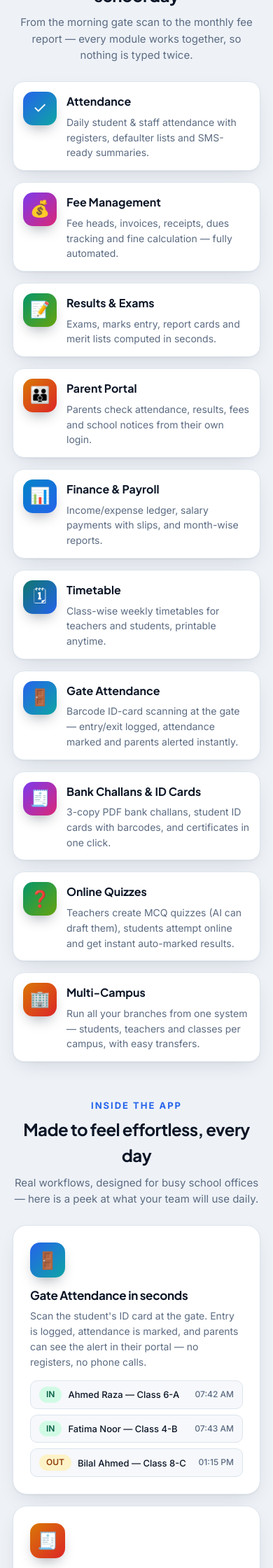
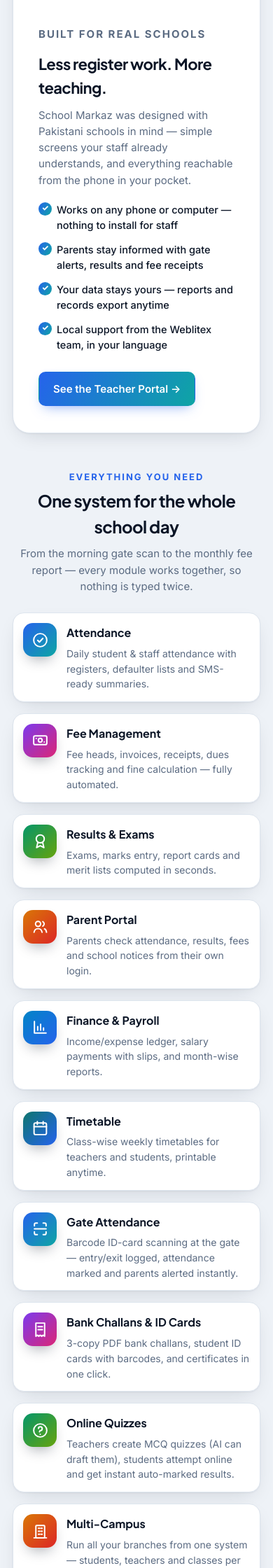
Before and after one commit to mkuk2013/schoolmarkaz, a PHP site: page /index.php in a window 390 px wide. Shown: the part 1816-4056 px from the top of the page at 70% size. Run offline with PHP 8.4, Linux system fonts and the light colour scheme; data comes from the database, SQL or seed files in the repository; data that the repository does not hold is empty; some libraries are stand-ins or nearby versions.

Commit message:
Design v5: photo-based landing (split hero with principal photo, classroom band, students CTA background, SVG feature icons, rich footer). Note: assets/img/*.jpg are binary and live in the deploy ZIP + hosting, not in git.

```diff
--- a/index.php
+++ b/index.php
@@ -24,6 +24,19 @@ $features = [
     ['icon' => '🧾', 'title' => 'Bank Challans & ID Cards', 'desc' => '3-copy PDF bank challans, student ID cards with barcodes, and certificates in one click.'],
     ['icon' => '❓', 'title' => 'Online Quizzes', 'desc' => 'Teachers create MCQ quizzes (AI can draft them), students attempt online and get instant auto-marked results.'],
     ['icon' => '🏢', 'title' => 'Multi-Campus', 'desc' => 'Run all your branches from one system — students, teachers and classes per campus, with easy transfers.'],
+];
+
+$svgs = [
+    '<circle cx="12" cy="12" r="9"/><path d="m8.5 12.2 2.4 2.4 4.6-5"/>',
+    '<rect x="3" y="6" width="18" height="12" rx="2"/><circle cx="12" cy="12" r="2.6"/><path d="M6.5 9.5h.01M17.5 14.5h.01"/>',
+    '<circle cx="12" cy="9" r="5.5"/><path d="M8.8 13.5 7 21l5-2.6L17 21l-1.8-7.5"/>',
+    '<circle cx="9" cy="8.5" r="3.5"/><path d="M3.5 20c.6-3.2 2.8-5 5.5-5s4.9 1.8 5.5 5"/><path d="M15.5 5.4a3.5 3.5 0 0 1 0 6.2M17.8 15.3c1.6.7 2.5 2.2 2.8 4.7"/>',
+    '<path d="M4 4v16h16"/><path d="M8.5 16v-5M12.5 16V8M16.5 16v-3"/>',
+    '<rect x="3.5" y="5" width="17" height="16" rx="2"/><path d="M3.5 10h17M8 3v4M16 3v4"/>',
+    '<path d="M4 8V6a2 2 0 0 1 2-2h2M16 4h2a2 2 0 0 1 2 2v2M20 16v2a2 2 0 0 1-2 2h-2M8 20H6a2 2 0 0 1-2-2v-2"/><path d="M4 12h16"/>',
+    '<path d="M6 3h12v18l-2-1.4L14 21l-2-1.4L10 21l-2-1.4L6 21z"/><path d="M9 8h6M9 12h6"/>',
+    '<circle cx="12" cy="12" r="9"/><path d="M9.5 9.3A2.6 2.6 0 1 1 12 12.2c-.8.35-1 .9-1 1.8"/><path d="M12 17.2h.01"/>',
+    '<path d="M3.5 21h17"/><rect x="6" y="4" width="12" height="17" rx="1"/><path d="M9.5 8h1.6M13 8h1.6M9.5 12h1.6M13 12h1.6M9.5 16h1.6M13 16h1.6"/>',
 ];
 
 $portals = [
@@ -154,6 +167,34 @@ $faqs = [
 .mini-score span { font-size: 13px; color: var(--muted); font-weight: 500; }
 .mini-bars { margin-top: 16px; display: flex; align-items: flex-end; gap: 8px; height: 74px; background: var(--surface-muted); border: 1px solid var(--border); border-radius: 12px; padding: 12px; }
 .mini-bars i { flex: 1; border-radius: 5px 5px 2px 2px; background: var(--grad); }
+.hero-grid { display: grid; grid-template-columns: 1.02fr .98fr; gap: 38px; align-items: center; text-align: left; }
+.hero-copy .hero-cta { justify-content: flex-start; }
+.hero-copy .hero-points { justify-content: flex-start; }
+.hero-copy p.tagline { margin-left: 0; }
+.hero-photo { position: relative; }
+.hero-photo > img { width: 100%; height: auto; display: block; border-radius: 20px; border: 1px solid rgba(255,255,255,.35); box-shadow: 0 34px 70px -22px rgba(2,12,40,.65); }
+.glass-chip { position: absolute; background: rgba(255,255,255,.94); backdrop-filter: blur(6px); color: var(--text); border-radius: 12px; box-shadow: var(--shadow-lg); padding: 9px 13px; font-size: 13px; font-weight: 600; display: flex; gap: 8px; align-items: center; }
+.glass-chip.chip1 { top: 16px; left: -14px; } .glass-chip.chip2 { bottom: 16px; right: -10px; }
+@media (max-width: 900px) { .hero-grid { grid-template-columns: 1fr; text-align: center; } .hero-copy .hero-cta, .hero-copy .hero-points { justify-content: center; } .glass-chip.chip1 { left: 8px; } .glass-chip.chip2 { right: 8px; } }
+.band { display: grid; grid-template-columns: 1fr 1fr; gap: 0; background: var(--surface); border: 1px solid var(--border); border-radius: 24px; overflow: hidden; box-shadow: var(--shadow); margin: 34px 0 4px; }
+.band-photo img { width: 100%; height: 100%; object-fit: cover; display: block; min-height: 320px; }
+.band-text { padding: 38px 36px; display: flex; flex-direction: column; justify-content: center; }
+.band-k { color: var(--primary); font-weight: 800; font-size: 12.5px; letter-spacing: 2px; text-transform: uppercase; margin: 0 0 6px; }
+.band-text h2 { margin: 0 0 10px; font-size: clamp(22px, 3vw, 29px); letter-spacing: -.6px; }
+.band-text > p { color: var(--muted); margin: 0 0 14px; font-size: 15px; }
+.ticks { list-style: none; margin: 0 0 20px; padding: 0; }
+.ticks li { padding: 6px 0 6px 26px; position: relative; font-size: 14.5px; font-weight: 500; }
+.ticks li::before { content: "✓"; position: absolute; left: 0; top: 6px; width: 19px; height: 19px; border-radius: 50%; background: var(--grad); color: #fff; font-size: 11.5px; font-weight: 800; display: flex; align-items: center; justify-content: center; }
+.band-text .btn { align-self: flex-start; }
+@media (max-width: 900px) { .band { grid-template-columns: 1fr; } .band-photo img { min-height: 220px; max-height: 300px; } }
+.feat-ico svg { display: block; }
+.foot-grid { display: grid; grid-template-columns: 2fr 1fr 1fr 1fr; gap: 26px; text-align: left; max-width: 1140px; margin: 0 auto; padding: 6px 18px 20px; }
+.foot-grid h4 { margin: 4px 0 12px; font-size: 14px; letter-spacing: .3px; }
+.foot-grid a { display: block; color: var(--muted); font-size: 13.5px; padding: 3.5px 0; }
+.foot-grid a:hover { color: var(--primary); text-decoration: none; }
+.foot-brand p { color: var(--muted); font-size: 13.5px; margin: 12px 0 0; max-width: 320px; }
+.foot-bottom { border-top: 1px solid var(--border); padding-top: 16px; }
+@media (max-width: 900px) { .foot-grid { grid-template-columns: 1fr 1fr; } }
 footer.site { text-align: center; color: var(--muted); font-size: 13px; padding: 28px 0 22px; }
 </style>
 </head>
@@ -177,8 +218,8 @@ footer.site { text-align: center; color: var(--muted); font-size: 13px; padding:
 
 <div class="wrap">
   <div class="hero">
-    <div class="float-chip chip-a">🚪 Gate Entry <span class="badge green">Parent Alert Sent</span></div>
-    <div class="float-chip chip-b">🧾 Fee Challan <span class="badge blue">PDF Ready</span></div>
+    <div class="hero-grid">
+      <div class="hero-copy">
         <span class="kicker">🎓 Complete School Management System</span>
         <h1>Run your whole school<br>from <span class="hl">one smart system</span></h1>
         <p class="tagline"><?= e(APP_TAGLINE) ?> — admissions, attendance, fees, results, staff payroll and parents, all in one place. Built for schools in Pakistan.</p>
@@ -192,18 +233,11 @@ footer.site { text-align: center; color: var(--muted); font-size: 13px; padding:
           <span>Multi-campus ready</span>
           <span>No installation needed</span>
         </div>
-    <div class="mock" aria-hidden="true">
-      <div class="mock-bar"><i style="background:#f87171"></i><i style="background:#fbbf24"></i><i style="background:#34d399"></i><span class="addr">schoolmarkaz — Admin Dashboard</span></div>
-      <div class="mock-body">
-        <div class="mock-side"><b class="on"></b><b></b><b></b><b></b><b></b><b></b><b></b></div>
-        <div class="mock-main">
-          <div class="mock-stats">
-            <div class="mock-stat"><strong>1,248</strong><span>Total Students</span></div>
-            <div class="mock-stat"><strong>96.4%</strong><span>Attendance Today</span></div>
-            <div class="mock-stat"><strong>Rs 8.6L</strong><span>Fees This Month</span></div>
       </div>
-          <div class="mock-chart"><i style="height:38%"></i><i style="height:55%"></i><i style="height:44%"></i><i style="height:70%"></i><i style="height:62%"></i><i style="height:84%"></i><i style="height:96%"></i></div>
-        </div>
+      <div class="hero-photo">
+        <img src="<?= e(app_url('assets/img/principal.jpg')) ?>" alt="A principal running his school with School Markaz">
+        <div class="glass-chip chip1">🚪 Gate Entry <span class="badge green">Parent Alert Sent</span></div>
+        <div class="glass-chip chip2">🧾 Fee Challan <span class="badge blue">PDF Ready</span></div>
       </div>
     </div>
   </div>
@@ -215,6 +249,22 @@ footer.site { text-align: center; color: var(--muted); font-size: 13px; padding:
     <div class="cell"><strong>🇵🇰 Made for Pakistan</strong><span>Bank challans, PKR billing, local support</span></div>
   </div>
 
+  <div class="band">
+    <div class="band-photo"><img src="<?= e(app_url('assets/img/classroom.jpg')) ?>" alt="A teacher using digital tools in a classroom"></div>
+    <div class="band-text">
+      <p class="band-k">Built For Real Schools</p>
+      <h2>Less register work. More teaching.</h2>
+      <p>School Markaz was designed with Pakistani schools in mind — simple screens your staff already understands, and everything reachable from the phone in your pocket.</p>
+      <ul class="ticks">
+        <li>Works on any phone or computer — nothing to install for staff</li>
+        <li>Parents stay informed with gate alerts, results and fee receipts</li>
+        <li>Your data stays yours — reports and records export anytime</li>
+        <li>Local support from the Weblitex team, in your language</li>
+      </ul>
+      <a class="btn" href="<?= e(app_url('auth/login.php?demo=teacher')) ?>">See the Teacher Portal →</a>
+    </div>
+  </div>
+
   <p class="section-k" id="features">Everything You Need</p>
   <h2 class="section-title">One system for the whole school day</h2>
   <p class="section-sub">From the morning gate scan to the monthly fee report — every module works together, so nothing is typed twice.</p>
@@ -222,7 +272,7 @@ footer.site { text-align: center; color: var(--muted); font-size: 13px; padding:
     <?php $gi = 0; foreach ($features as $f): $gi++; ?>
     <div class="card" style="margin-bottom:0">
       <div class="card-body feat">
-        <div class="feat-ico g<?= (($gi - 1) % 6) + 1 ?>"><?= e($f['icon']) ?></div>
+        <div class="feat-ico g<?= (($gi - 1) % 6) + 1 ?>"><svg viewBox="0 0 24 24" width="25" height="25" fill="none" stroke="currentColor" stroke-width="1.9" stroke-linecap="round" stroke-linejoin="round" aria-hidden="true"><?= $svgs[$gi - 1] ?? '' ?></svg></div>
         <div>
           <h3><?= e($f['title']) ?></h3>
           <p><?= e($f['desc']) ?></p>
@@ -344,7 +394,7 @@ footer.site { text-align: center; color: var(--muted); font-size: 13px; padding:
     <?php endforeach; ?>
   </div>
 
-  <div class="cta-band">
+  <div class="cta-band" style="background:linear-gradient(rgba(6,20,50,.84),rgba(5,32,38,.86)),url('<?= e(app_url('assets/img/students.jpg')) ?>') center/cover">
     <h2>Ready to modernize your school?</h2>
     <p>Create your school account in minutes — the Free plan needs no card and no installation.</p>
     <a class="btn white" href="<?= e(app_url('signup.php')) ?>">🏫 Register Your School</a>
@@ -352,8 +402,33 @@ footer.site { text-align: center; color: var(--muted); font-size: 13px; padding:
   </div>
 
   <footer class="site">
-    &copy; <?= date('Y') ?> <?= e($schoolName) ?> — <?= e(APP_TAGLINE) ?><br>
-    <span style="font-size:12px">Powered by Weblitex</span>
+    <div class="foot-grid">
+      <div class="foot-brand">
+        <div class="brandline"><img src="<?= e(app_url('assets/icons/logo.png')) ?>" alt="School Markaz logo"> <?= e($schoolName) ?></div>
+        <p><?= e(APP_TAGLINE) ?> — admissions, attendance, fees, results and parents in one simple system, built for schools in Pakistan.</p>
+      </div>
+      <div>
+        <h4>Product</h4>
+        <a href="#features">Features</a>
+        <a href="#pricing">Pricing</a>
+        <a href="#demo">Live Demo</a>
+        <a href="<?= e(app_url('signup.php')) ?>">Register a School</a>
+      </div>
+      <div>
+        <h4>Portals</h4>
+        <a href="<?= e(app_url('auth/login.php?demo=admin')) ?>">Admin</a>
+        <a href="<?= e(app_url('auth/login.php?demo=teacher')) ?>">Teacher</a>
+        <a href="<?= e(app_url('auth/login.php?demo=student')) ?>">Student</a>
+        <a href="<?= e(app_url('auth/login.php?demo=parent')) ?>">Parent</a>
+      </div>
+      <div>
+        <h4>Get Started</h4>
+        <a href="<?= e(app_url('admission-form.php')) ?>">Online Admission</a>
+        <a href="<?= e(app_url('auth/login.php')) ?>">Login</a>
+        <a href="#demo">Try the Demo</a>
+      </div>
+    </div>
+    <div class="foot-bottom">&copy; <?= date('Y') ?> <?= e($schoolName) ?> — <?= e(APP_TAGLINE) ?> · Powered by Weblitex</div>
   </footer>
 </div>
 <script src="<?= e(app_url('assets/js/app.js')) ?>"></script>
```
Lines whose indentation alone changed are shown as unchanged.
